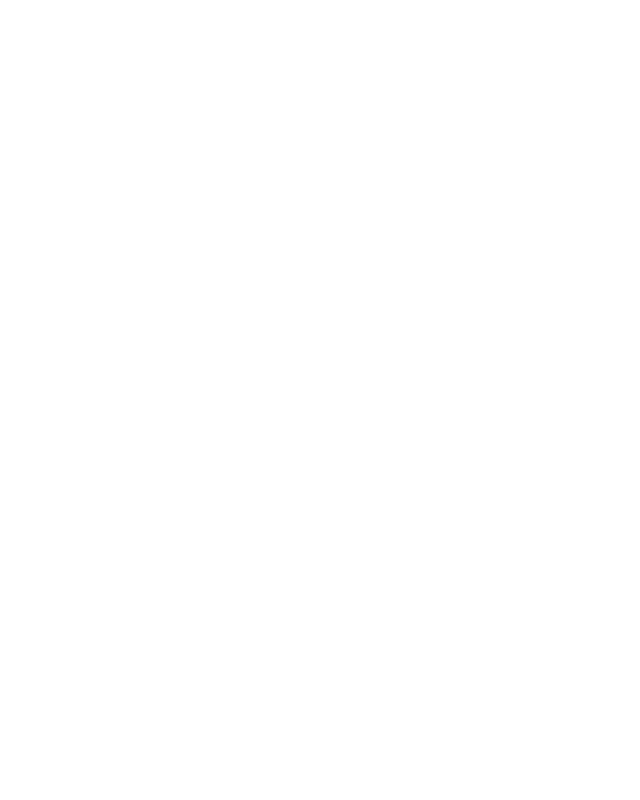
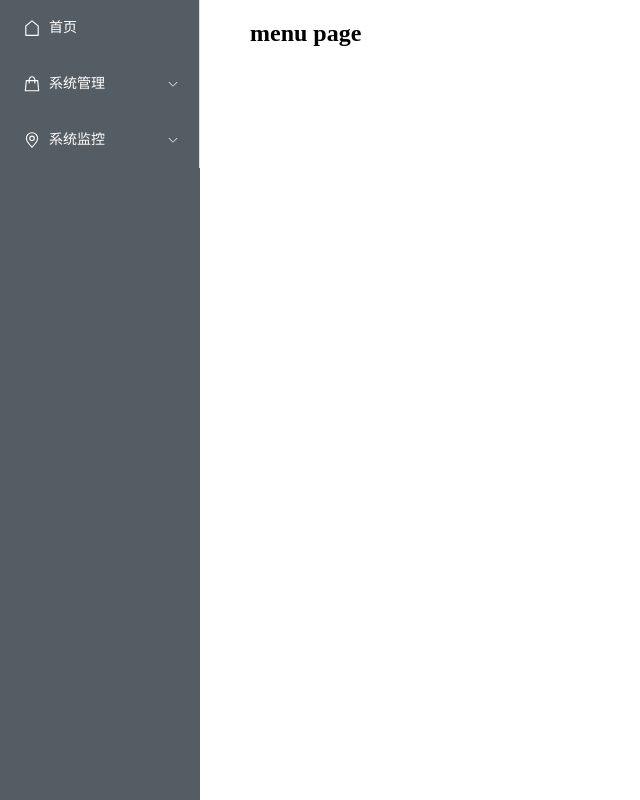
Before and after one commit to CeZhu/myAdmin-web, a Vue app: page /system/menu in a window 1280 px wide. Before the commit this address had no page. Shown: the whole page, without its empty margins (0-640 px from the left). Built offline with nearby package versions, Linux system fonts and the light colour scheme.

Commit message:
基本骨架搭建

```diff
--- a/package.json
+++ b/package.json
@@ -9,6 +9,7 @@
   },
   "dependencies": {
     "@element-plus/icons-vue": "^2.0.6",
+    "animate.css": "^4.1.1",
     "core-js": "^3.6.5",
     "element-plus": "^2.2.2",
     "normalize.css": "^8.0.1",
--- a/src/layout/components/appmain/index.vue
+++ b/src/layout/components/appmain/index.vue
@@ -1,18 +1,38 @@
 <template>
-  <div id="app-main">
-    <transition name="fade" mode="out-in">
-      <keep-alive>
-        <router-view :key="key"></router-view>
-      </keep-alive>
-    </transition>
-  </div>
+  <el-col id="app-main">
+    <router-view v-slot="{ Component }">
+      <transition
+        name="fade"
+        enter-active-class="animated swing"
+        leave-active-class="animated shake"
+        mode="out-in"
+      >
+        <keep-alive>
+          <component :is="Component" />
+        </keep-alive>
+      </transition>
+    </router-view>
+  </el-col>
 </template>
 
-<script setup lang="ts">
-import { computed } from "vue";
+<script lang="ts">
+import { computed, defineComponent } from "vue";
 import { useRoute } from "vue-router";
-const route = useRoute();
-const key = computed(() => route.path);
+export default defineComponent({
+  setup() {
+    const route = useRoute();
+    const key = computed(() => route.path);
+    return {
+      key,
+    };
+  },
+});
 </script>
 
-<style scoped></style>
+<style scoped>
+#app-main {
+  position: absolute;
+  left: 250px;
+  top: 0;
+}
+</style>
--- a/src/layout/components/sidebar/index.vue
+++ b/src/layout/components/sidebar/index.vue
@@ -7,6 +7,7 @@
         default-active="1"
         text-color="#fff"
         unique-opened
+        router
       >
         <template v-for="(submenu, index) in menuList" :key="index">
           <template v-if="submenu.submenu">
--- a/src/main.ts
+++ b/src/main.ts
@@ -5,6 +5,7 @@ import store from "./store";
 import ElementPlus from "element-plus";
 import "element-plus/dist/index.css";
 import * as ElementPlusIconsVue from "@element-plus/icons-vue";
+import animated from "animate.css";
 
 const app = createApp(App);
 app.use(ElementPlus);
@@ -12,3 +13,4 @@ app.use(store).use(router).mount("#app");
 for (const [key, component] of Object.entries(ElementPlusIconsVue)) {
   app.component(key, component);
 }
+app.use(animated);
--- a/src/mock/index.ts
+++ b/src/mock/index.ts
@@ -2,16 +2,16 @@ export const menu = [
   {
     name: "首页",
     icon: "house",
-    index: "1",
+    index: "/",
   },
   {
     name: "系统管理",
     icon: "goods",
     index: "2",
     submenu: [
-      { name: "用户管理", index: "2-1" },
-      { name: "角色管理", index: "2-2" },
-      { name: "菜单管理", index: "2-3" },
+      { name: "用户管理", index: "/system/users" },
+      { name: "角色管理", index: "/system/role" },
+      { name: "菜单管理", index: "/system/menu" },
       { name: "部门管理", index: "2-4" },
       { name: "岗位管理", index: "2-5" },
       { name: "字典管理", index: "2-6" },
--- a/src/router/index.ts
+++ b/src/router/index.ts
@@ -1,11 +1,31 @@
 import { createRouter, createWebHistory, RouteRecordRaw } from "vue-router";
 import Home from "../views/Home.vue";
+import Users from "@/views/system/user/index.vue";
+import Menu from "@/views/system/menu/index.vue";
+import Role from "@/views/system/role/index.vue";
 
 const routes: Array<RouteRecordRaw> = [
   {
     path: "/",
     name: "Home",
     component: Home,
+    children: [
+      {
+        path: "system/users",
+        name: "users",
+        component: Users,
+      },
+      {
+        path: "system/menu",
+        name: "menu",
+        component: Menu,
+      },
+      {
+        path: "system/role",
+        name: "role",
+        component: Role,
+      },
+    ],
   },
 ];
 
--- /dev/null
+++ b/src/views/system/menu/index.vue
@@ -0,0 +1,17 @@
+<template>
+  <div>
+    <h2>menu page</h2>
+  </div>
+</template>
+
+<script lang="ts">
+import { defineComponent } from "vue";
+
+export default defineComponent({
+  setup() {
+    return {};
+  },
+});
+</script>
+
+<style scoped></style>
--- /dev/null
+++ b/src/views/system/role/index.vue
@@ -0,0 +1,17 @@
+<template>
+  <div>
+    <h2>role page</h2>
+  </div>
+</template>
+
+<script lang="ts">
+import { defineComponent } from "vue";
+
+export default defineComponent({
+  setup() {
+    return {};
+  },
+});
+</script>
+
+<style scoped></style>
--- /dev/null
+++ b/src/views/system/user/index.vue
@@ -0,0 +1,15 @@
+<template>
+  <div id="sys-users"><h2>user page</h2></div>
+</template>
+
+<script lang="ts">
+import { defineComponent } from "vue";
+
+export default defineComponent({
+  setup() {
+    return {};
+  },
+});
+</script>
+
+<style scoped></style>
```
Also changed, not shown: src/shims-vue.d.ts (+6 -4 lines), 1 other file (tests, documents, lock files or other folders).
